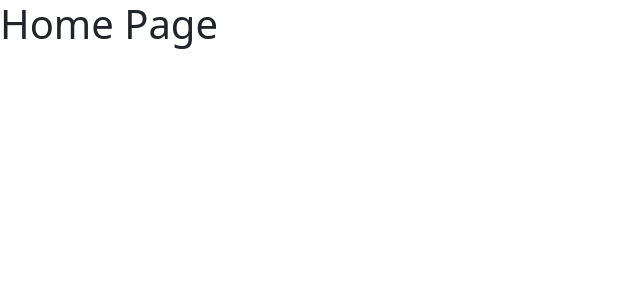
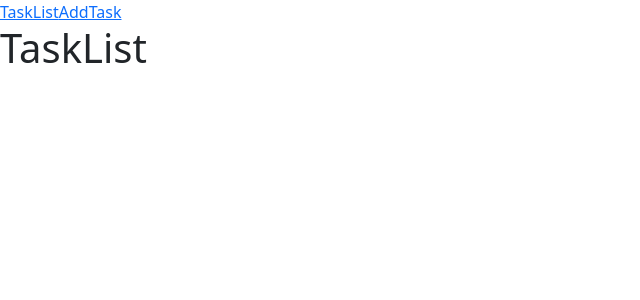
Before and after one commit to CarloMart88/ex-react-task-manager, a React (Vite) app: page /TaskList in a window 1280 px wide. Shown: the top 300 px of the page, without its empty margins (0-640 px from the left). Built offline with nearby package versions, Linux system fonts and the light colour scheme.

Commit message:
feat create new folders and NavBar component

```diff
--- a/src/App.jsx
+++ b/src/App.jsx
@@ -1,13 +1,16 @@
 import { BrowserRouter, Routes, Route } from "react-router-dom";
-import TaskList from "./TaskList";
-import AddTask from "./AddTask";
+import TaskList from "./pages/TaskList";
+import AddTask from "./pages/AddTask";
+import DefaultLayout from "./Layout/DefaultLayout";
 function App() {
   return (
     <>
       <BrowserRouter>
         <Routes>
-          <Route path="/TaskList" element={<TaskList />}></Route>
-          <Route path="/AddTask" element={<AddTask />}></Route>
+          <Route element={<DefaultLayout />}>
+            <Route path="/TaskList" element={<TaskList />}></Route>
+            <Route path="/AddTask" element={<AddTask />}></Route>
+          </Route>
         </Routes>
       </BrowserRouter>
     </>
--- a/src/Layout/DefaultLayout.jsx
+++ b/src/Layout/DefaultLayout.jsx
@@ -1,8 +1,14 @@
 import React from "react";
 import { Outlet } from "react-router-dom";
+import NavBar from "../components/NavBar";
 
 function DefaultLayout() {
-  return <></>;
+  return (
+    <>
+      <NavBar />
+      <Outlet />
+    </>
+  );
 }
 
 export default DefaultLayout;
--- /dev/null
+++ b/src/components/NavBar.jsx
@@ -0,0 +1,15 @@
+import React from "react";
+import { NavLink } from "react-router-dom";
+
+function NavBar() {
+  return (
+    <div className="col-12">
+      <nav>
+        <NavLink to="/TaskList">TaskList</NavLink>
+        <NavLink to="./AddTask">AddTask</NavLink>
+      </nav>
+    </div>
+  );
+}
+
+export default NavBar;
--- a/src/TaskList.jsx
+++ b/src/pages/TaskList.jsx
@@ -3,7 +3,7 @@ import React from "react";
 function TaskList() {
   return (
     <div>
-      <h1>Home Page</h1>
+      <h1>TaskList</h1>
     </div>
   );
 }
```
Also changed, not shown: src/pages/AddTask.jsx (renamed from src/AddTask.jsx).
